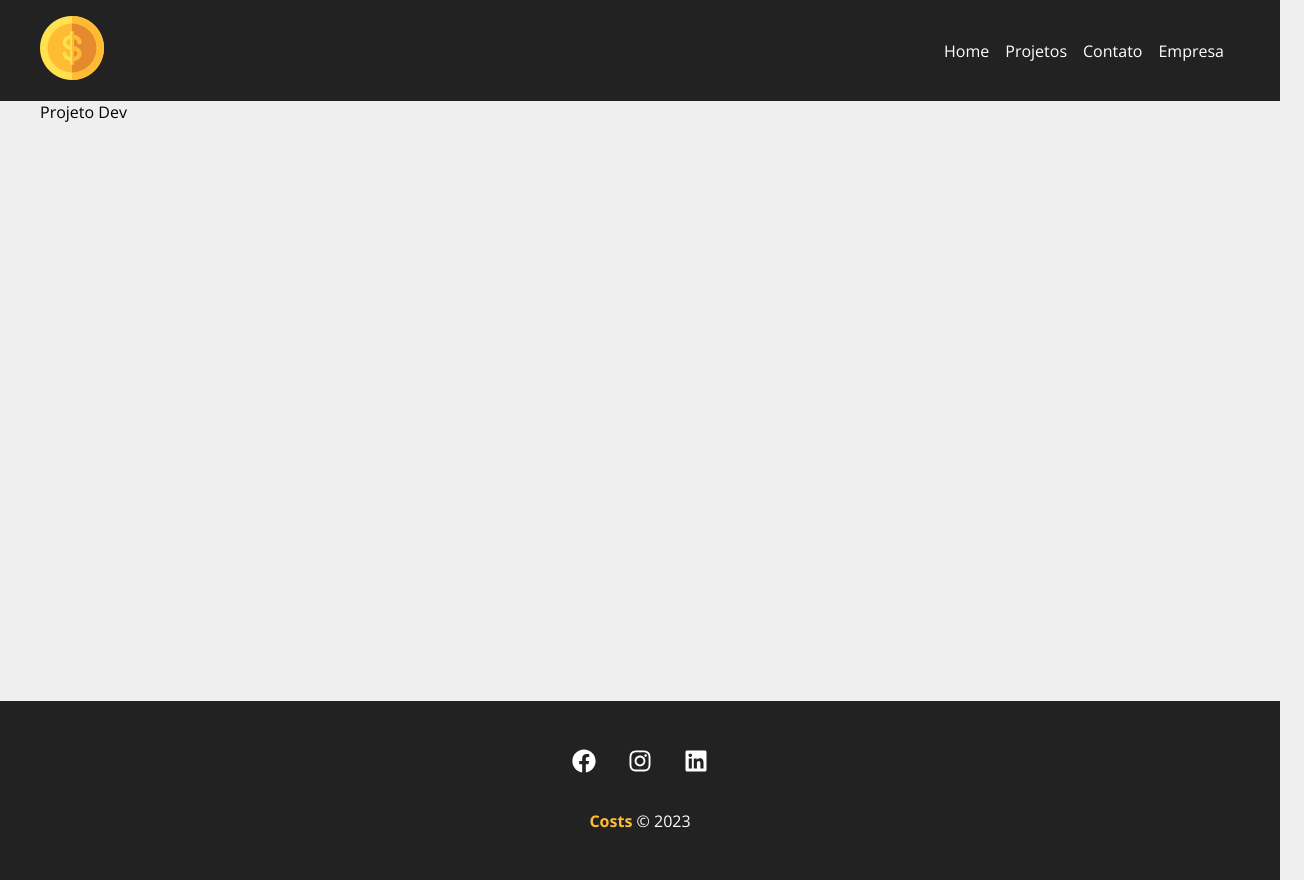
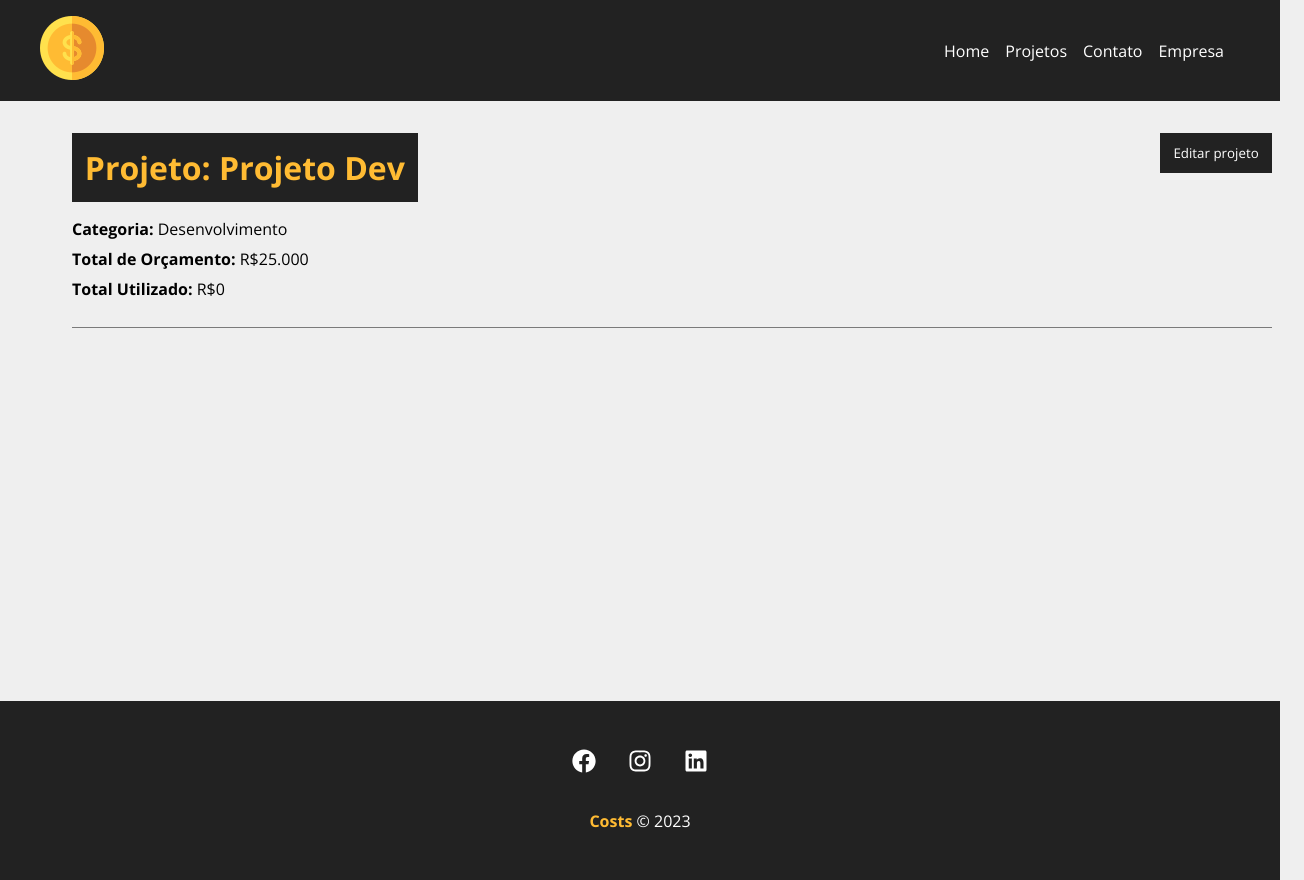
Before and after one commit to bobokamura/Costs-React, a React (Create React App) app: page /project/1 in a window 1280 px wide. Shown: the whole page, 1304 px wide, since content can reach past the window. Built offline with nearby package versions, Linux system fonts and the light colour scheme; data requests are answered from the project's data file.

Commit message:
Exibir detalhes do projeto

```diff
--- a/src/components/pages/Project.js
+++ b/src/components/pages/Project.js
@@ -1,12 +1,16 @@
 import styles from "./Project.module.css";
 import { useParams } from "react-router-dom";
 import { useState, useEffect } from "react";
+import Loading from "../layout/Loading";
+import Container from "../layout/Container";
 
 function Project() {
   const { id } = useParams();
   const [project, setProject] = useState([]);
+  const [showProjectForm, setShowProjectForm] = useState(false);
 
   useEffect(() => {
+    setTimeout(() => {
       fetch(`http://localhost:5000/projects/${id}`, {
         method: "GET",
         headers: {
@@ -18,12 +22,48 @@
           setProject(data);
         })
         .catch((err) => console.log(err));
+    }, 500);
   }, [id]);
 
+  function toggleProjectForm() {
+    setShowProjectForm(!showProjectForm);
+  }
+
   return (
+    <>
+      {project.name ? (
+        <div className={styles.project_details}>
+          <Container customClass="column">
+            <div className={styles.details_container}>
+              <h1>Projeto: {project.name}</h1>
+              <button className={styles.btn} onClick={toggleProjectForm}>
+                {!showProjectForm ? "Editar projeto" : "Fechar"}
+              </button>
+              {!showProjectForm ? (
+                <div className={styles.project_info}>
                   <p>
-      {project.name}
+                    <span>Categoria: </span>
+                    {project.category.name}
                   </p>
+                  <p>
+                    <span>Total de Orçamento: </span>R${project.budget}
+                  </p>
+                  <p>
+                    <span>Total Utilizado: </span>R${project.cost}
+                  </p>
+                </div>
+              ) : (
+                <div className={styles.project_info}>
+                  <p>Detalhes do Projeto</p>
+                </div>
+              )}
+            </div>
+          </Container>
+        </div>
+      ) : (
+        <Loading />
+      )}
+    </>
   );
 }
 
--- a/src/components/pages/Project.module.css
+++ b/src/components/pages/Project.module.css
@@ -0,0 +1,48 @@
+.project_details {
+  padding: 2em;
+}
+
+.project_details h1,
+.project_details h2,
+.project_details p {
+  margin-bottom: 0.5em; /*deixaar os conteúdos espaçados*/
+}
+
+.project_details h1 {
+  background-color: #222;
+  color: #ffbb33;
+  padding: 0.4em;
+}
+
+.project_details span {
+  font-weight: bold;
+}
+
+.details_container,
+.service_form_container {
+  border-bottom: 1px solid #7a7a7a;
+  margin-bottom: 1.2em;
+  padding-bottom: 1.2em;
+  display: flex;
+  justify-content: space-between;
+  flex-wrap: wrap;
+}
+
+.btn {
+  background-color: #222;
+  color: #fff;
+  padding: 0.5em 1em; /*estilo do botão(menor vertical/ maior horizontal)*/
+  text-decoration: none; /*retirar o underline de link*/
+  transition: 0.5s; /*meio segundo de transição, mudar a cor*/
+  cursor: pointer;
+  max-height: 40px;
+  border: none;
+}
+
+.btn:hover {
+  color: #ffbb33;
+}
+
+.project_info {
+  width: 100%;
+}
```
Lines whose indentation alone changed are shown as unchanged.
